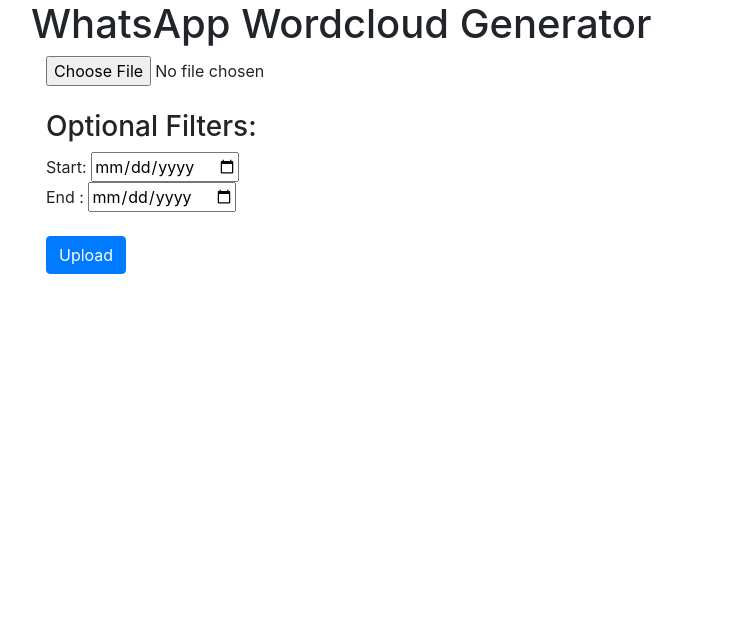
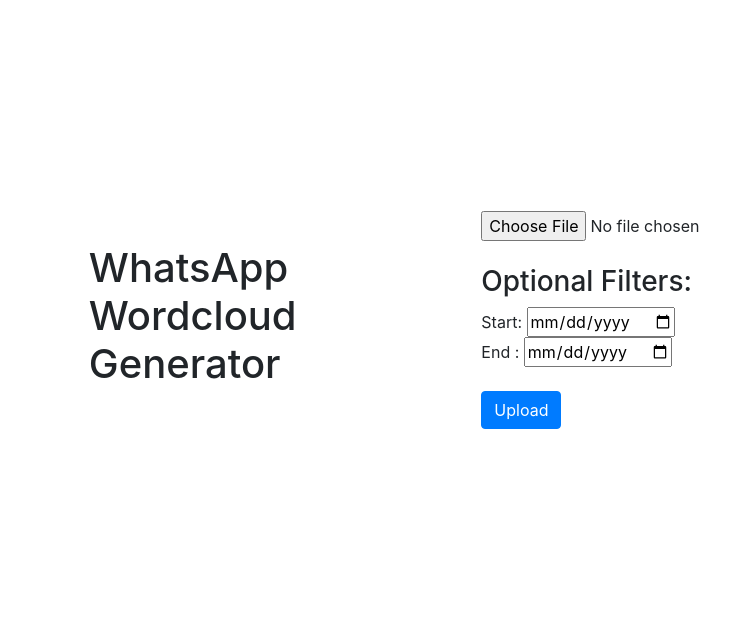
Before and after one commit to deutranium/Wordclouds, a Flask app: page / in a window 1280 px wide. Shown: the part 56-695 px from the top of the page, without its empty margins (54-784 px from the left). Run offline with Flask 2, Linux system fonts and the light colour scheme; some libraries are stand-ins or nearby versions.

Commit message:
Centered the UI

```diff
--- a/PySripts/pandas_implementation.py
+++ b/PySripts/pandas_implementation.py
@@ -1,6 +1,7 @@
 import regex as re
 import emoji
 import datetime
+import pandas as pd
 
 def deEmojify(txt):
 	"""
--- a/static/css/style.css
+++ b/static/css/style.css
@@ -1,3 +1,3 @@
-.col-1{
-	background: red
+.main-container{
+	height: 80vh;
 }
--- a/templates/index.html
+++ b/templates/index.html
@@ -7,10 +7,14 @@
 
 
 {% block content %}
+<div class="d-flex justify-content-center align-items-center main-container">
+	<div class="d-flex justify-content-center">
+		<div class="d-flex justify-content-center align-items-center">
 			<h1>{% block title %} WhatsApp Wordcloud Generator {% endblock %}</h1>
+		</div>
 
 		{% if plot %}
-
+			<div class="container">
 				<div class="alert alert-success" role="alert">
 					Your file has been uploaded successfully
 				</div>
@@ -18,6 +22,7 @@
 				<h2>Wordcloud:</h2><br>
 				<img src="{{url}}">
 				<hr>
+			</div>
 
 			<script type="text/javascript" src="./static/js/slider.js"></script>
 
@@ -54,4 +59,6 @@
 					</form>
 			</div>
 		{% endif %}
+	</div>
+</div>
 {% endblock %}
```
Lines whose indentation alone changed are shown as unchanged.
